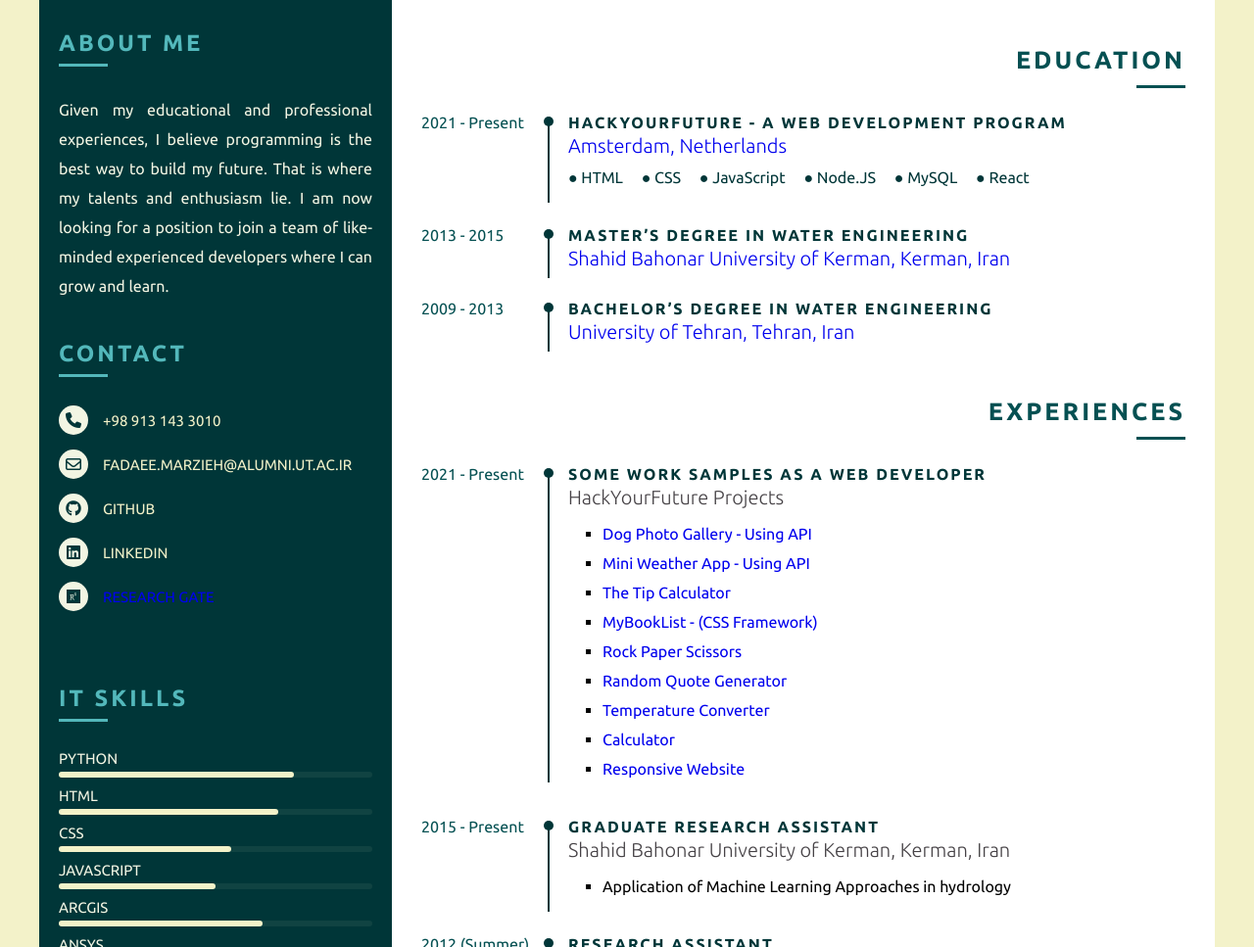
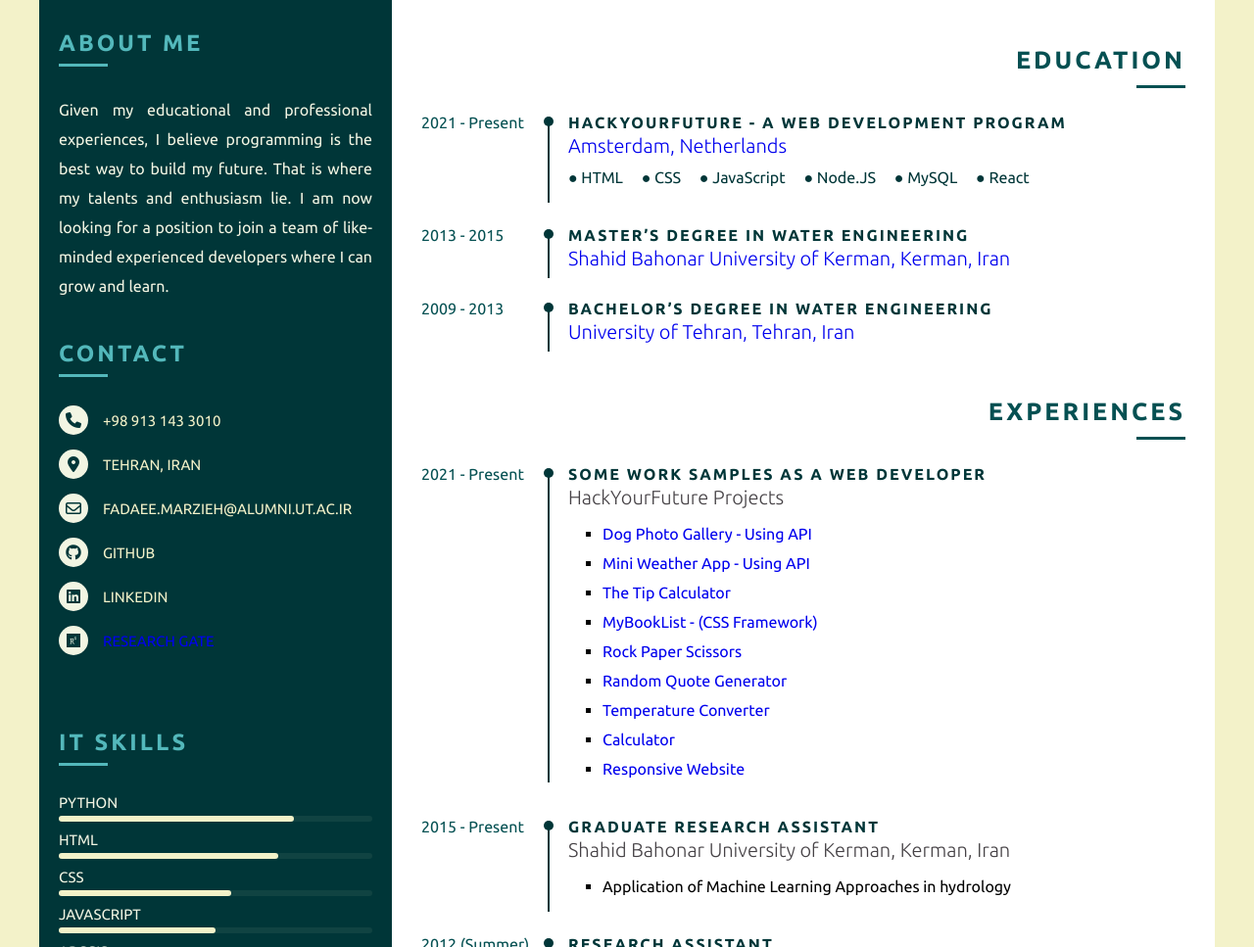
Before and after one commit to marzfd/Digital-Resume, a plain HTML site: page index.html in a window 1280 px wide. Shown: the part 133-1100 px from the top of the page at 98% size. Drawn offline with Linux system fonts and the light colour scheme.

Commit message:
Add personal info

```diff
--- a/index.html
+++ b/index.html
@@ -27,6 +27,12 @@
                                 <div class="li_wrap">
                                     <div class="icon"><i class="fas fa-phone"></i></div>
                                     <a class="text" href="tel:00989131433010">+98 913 143 3010</a>
+                                </div>
+                            </li>
+                            <li>
+                                <div class="li_wrap">
+                                    <div class="icon"><i class="fas fa-map-marker-alt"></i></div>
+                                    <a class="text" href="https://www.google.com/maps/place/Tehran,+Tehran+Province,+Iran/@35.6970118,51.2097351,11z/data=!3m1!4b1!4m5!3m4!1s0x3f8e00491ff3dcd9:0xf0b3697c567024bc!8m2!3d35.6885332!4d51.3885498" target="_blank">Tehran, Iran</a>
                                 </div>
                             </li>
                             <li>
```
